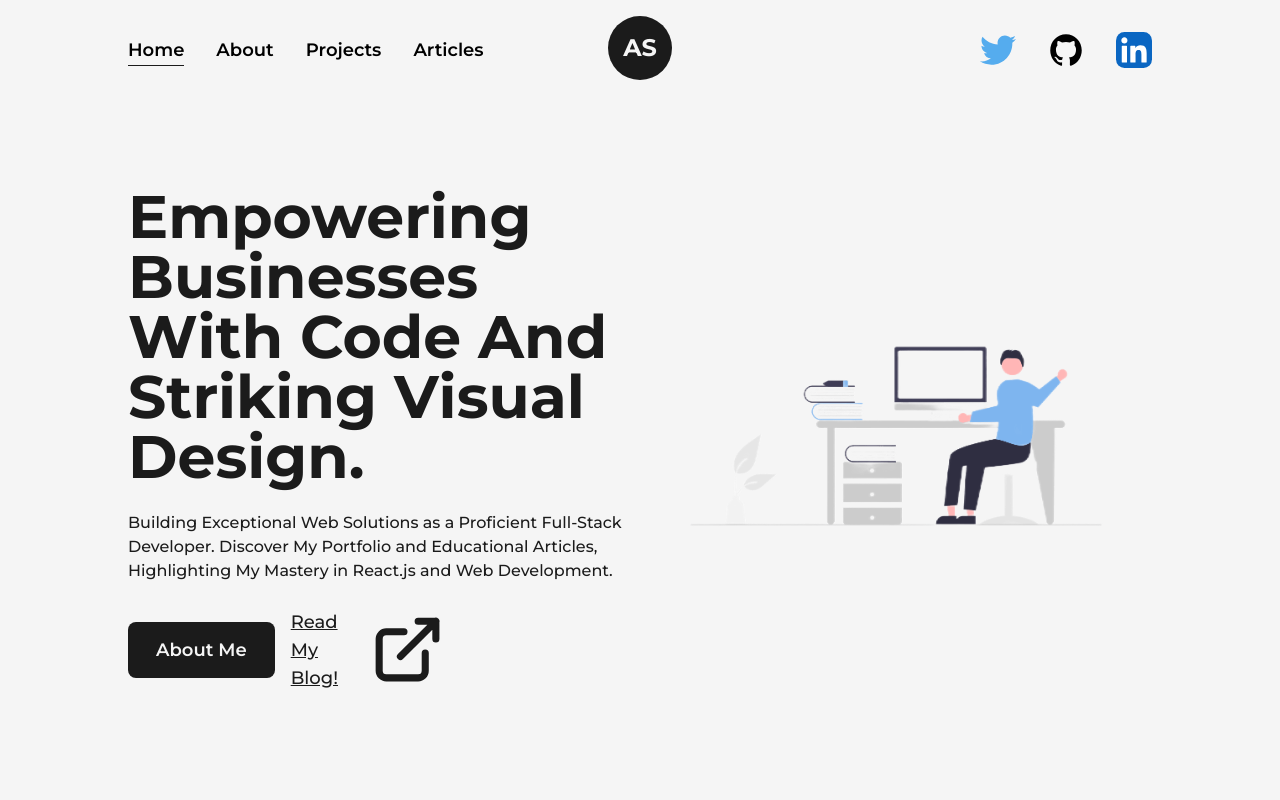
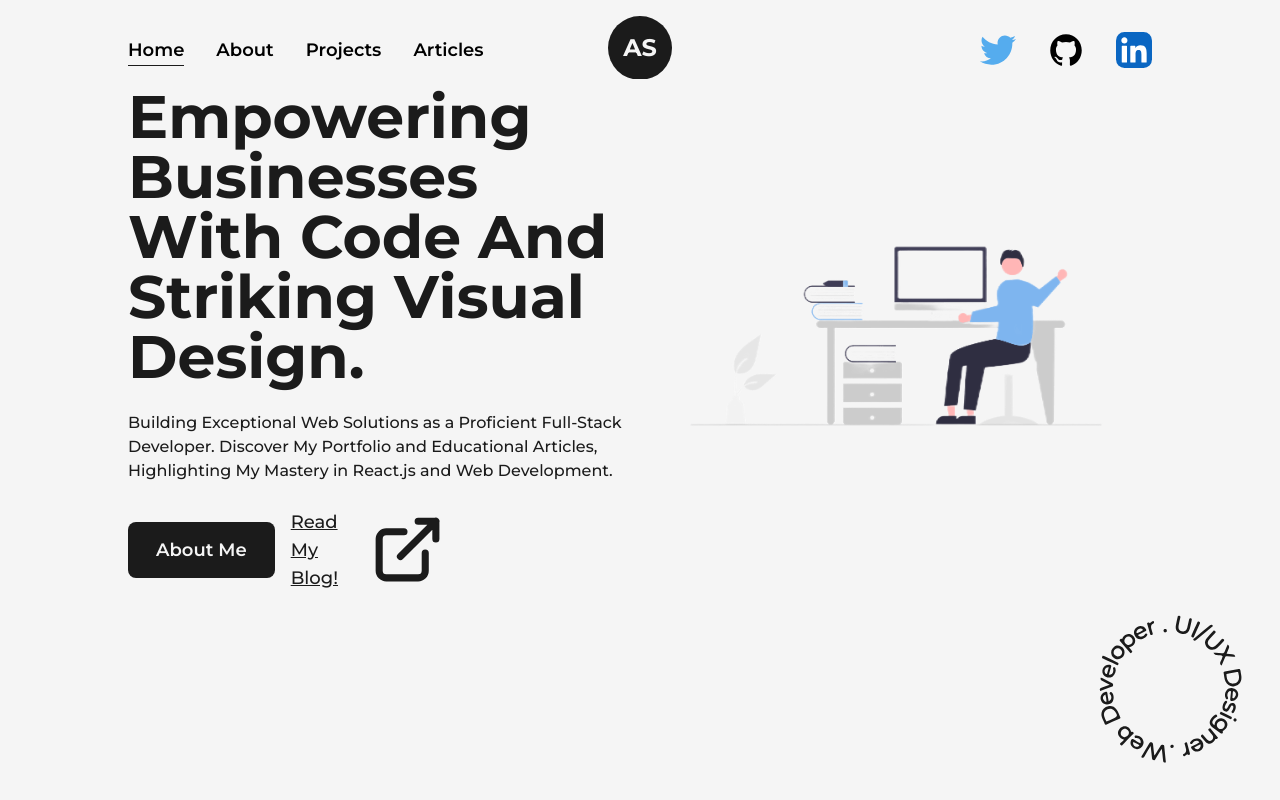
Before and after one commit to dotarjun/Portfolio, a Next.js app: page / in a window 1280 px wide. Shown: the top 800 px of the page. Built offline with nearby package versions, Linux system fonts and the light colour scheme.

Commit message:
🎨 style(NavBar.js): make NavBar fixed ✨ feat(HireMe.js): add HireMe component to the home page 🖼️ add(Circular Text.png): add Circular Text image to assets folder 🚀 chore: update dependencies

```diff
--- /dev/null
+++ b/src/components/HireMe.js
@@ -0,0 +1,14 @@
+import React from "react";
+import { CircularText } from "./Icons";
+
+const HireMe = () => {
+  return (
+    <div className="fixed right-4 bottom-4 flex items-center justify-center overflow-hidden">
+      <div className="w-48 h-auto flex items-center justify-center relative">
+        <CircularText className={"fill-dark"} />
+      </div>
+    </div>
+  );
+};
+
+export default HireMe;
--- a/src/components/NavBar.js
+++ b/src/components/NavBar.js
@@ -26,7 +26,7 @@
 
 const NavBar = () => {
   return (
-    <header className="w-full px-32 py-8 font-semibold text-lg flex items-center justify-between">
+    <header className="w-full px-32 py-8 font-semibold text-lg flex items-center justify-between fixed">
       <nav className="flex gap-x-8">
         <CustomLink title="Home" href="/" />
         <CustomLink title="About" href="/about" />
--- a/src/pages/index.js
+++ b/src/pages/index.js
@@ -5,6 +5,7 @@
 import AnimatedText from "@/components/AnimatedText";
 import Link from "next/link";
 import { LinkArrow } from "@/components/Icons";
+import HireMe from "@/components/HireMe";
 
 export default function Home() {
   return (
@@ -47,6 +48,7 @@
             </div>
           </div>
         </Layout>
+        <HireMe />
       </main>
     </>
   );
```
Also changed, not shown: src/assets/Circular Text.png (added).
